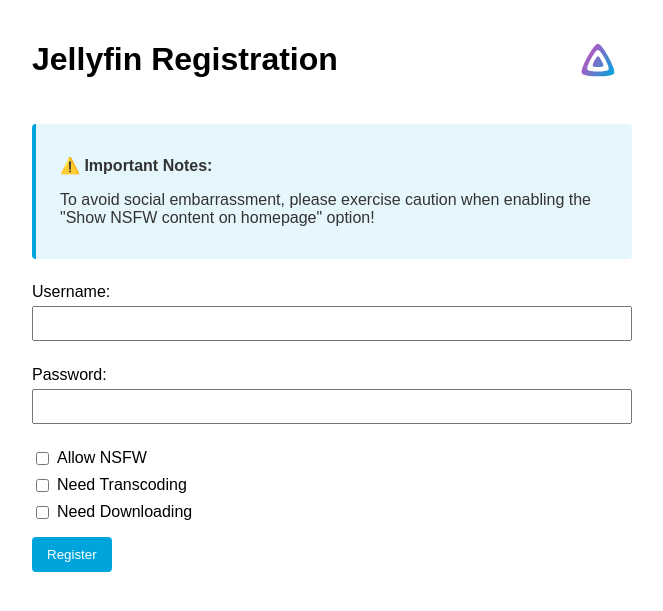
After one commit to ChowDPa02k/headscale-self-registration, a Flask app: page /jellyfin/ in a window 1280 px wide. The commit adds this page. Shown: the top 611 px of the page, without its empty margins (308-971 px from the left). Run offline with Flask 3, Linux system fonts and the light colour scheme.

Commit message:
Add Jellyfin support

```diff
--- /dev/null
+++ b/jellyfin_conf.yaml
@@ -0,0 +1,6 @@
+server: "http://127.0.0.1:8096"
+api_key: ""
+nsfw_contents:
+  - R18
+disabled_contents:
+  - BDMV
--- a/main.py
+++ b/main.py
@@ -5,9 +5,11 @@
 import os
 import logging
 from logging.handlers import RotatingFileHandler
+from jellyfin import *
 
 app = Flask(__name__)
 app.secret_key = secrets.token_hex(16)
+app.register_blueprint(jbp, url_prefix='/jellyfin')
 
 if not os.path.exists('logs'):
     os.mkdir('logs')
@@ -118,3 +120,6 @@
 
     session['result'] = result
     return redirect(url_for('index'))
+
+if __name__ == '__main__':
+    app.run(debug=True, host='0.0.0.0', port=5000)
--- /dev/null
+++ b/templates/jellyfin.html
@@ -0,0 +1,203 @@
+<!DOCTYPE html>
+<html>
+<head>
+    <title>Jellyfin Registration</title>
+    <style>
+        body {
+            font-family: Arial, sans-serif;
+            max-width: 600px;
+            margin: 0 auto;
+            padding: 20px;
+        }
+        .form-group {
+            margin-bottom: 15px;
+        }
+        label {
+            display: block;
+            margin-bottom: 5px;
+        }
+        #subtitle {
+            margin-bottom: 0.5em;
+        }
+        input[type="text"],
+        input[type="password"],
+        select {
+            width: 100%;
+            padding: 8px;
+            box-sizing: border-box;
+            margin-bottom: 10px;
+        }
+        .checkbox-group {
+            margin-bottom: 10px;
+        }
+        .checkbox-option {
+            display: flex;
+            align-items: center;
+            margin-bottom: 8px;
+        }
+        .checkbox-option input[type="checkbox"] {
+            margin-right: 8px;
+        }
+        .checkbox-option label {
+            display: inline;
+            margin-bottom: 0;
+        }
+        .nested-option {
+            margin-left: 25px;
+            display: none;
+        }
+        button {
+            background-color: #00a4dc; /* Jellyfin blue */
+            color: white;
+            padding: 10px 15px;
+            border: none;
+            cursor: pointer;
+            border-radius: 4px;
+        }
+        button:hover {
+            background-color: #0082b0;
+        }
+        .result {
+            margin-top: 20px;
+            padding: 10px;
+            background-color: #f5f5f5;
+            border: 1px solid #ddd;
+            white-space: pre-wrap;
+            font-family: monospace;
+        }
+        .note {
+            position: relative;
+            padding: 1rem 1.5rem;
+            margin: 1.5rem 0;
+            border-left: 4px solid;
+            border-radius: 4px;
+            background: rgba(0, 164, 220, 0.1); /* Jellyfin blue background */
+            color: #333;
+        }
+        .note.blue {
+            border-color: #00a4dc;
+        }
+        .note.orange {
+            border-color: #FFA500;
+            background: rgba(255, 165, 0, 0.08);
+        }
+        @media (prefers-color-scheme: light) {
+            .tslogo{
+                height: 4em;
+                width: 4em;
+                background-image: url('/static/Tailscale-Mark-Black.svg');
+                background-position: center;
+                background-size: contain;
+            }
+        }
+        @media (prefers-color-scheme: dark) {
+            .tslogo{
+                height: 4em;
+                width: 4em;
+                background-image: url('/static/Tailscale-Mark-White.svg');
+                background-position: center;
+                background-size: contain;
+            }
+        }
+        .jflogo {
+            height: 2.25em;
+            width: 2.25em;
+            background-image: url('/static/Jellyfin-icon.svg');
+            background-position: center;
+            background-size: contain;
+            margin-right: 1em;
+        }
+        .titleBar {
+            display: flex;
+            flex-direction: row;
+            width: 100%;
+            flex-wrap: nowrap;
+            justify-content: space-between;
+            align-items: center;
+        }
+    </style>
+    <script>
+        function toggleNsfwContinue() {
+            var allowNsfw = document.getElementById('allow_nsfw');
+            var nsfwContinue = document.getElementById('nsfw_continue_container');
+
+            if (allowNsfw.checked) {
+                nsfwContinue.style.display = 'flex';
+            } else {
+                nsfwContinue.style.display = 'none';
+                document.getElementById('allow_nsfw_continue').checked = false;
+            }
+        }
+
+        function validateForm() {
+            var username = document.getElementById('username').value.trim();
+            var password = document.getElementById('password').value.trim();
+
+            if (username === '') {
+                alert('Please enter a username!');
+                return false;
+            }
+
+            if (password === '') {
+                alert('Please enter a password!');
+                return false;
+            }
+
+            return true;
+        }
+    </script>
+</head>
+<body>
+    <div class="titleBar">
+        <h1>Jellyfin Registration</h1>
+        <a href="../"><div class="jflogo"></div></a>
+    </div>
+
+    <div class="note blue">
+        <p>⚠️ <strong>Important Notes:</strong></p>
+        <p>To avoid social embarrassment, please exercise caution when enabling the "Show NSFW content on homepage" option!</p>
+    </div>
+
+    <form method="POST" action="/jellyfin/register" onsubmit="return validateForm()">
+        <div class="form-group">
+            <label for="username">Username:</label>
+            <input type="text" id="username" name="username" required>
+        </div>
+
+        <div class="form-group">
+            <label for="password">Password:</label>
+            <input type="text" id="password" name="password" required>
+        </div>
+
+        <div class="form-group">
+            <div class="checkbox-group">
+                <div class="checkbox-option">
+                    <input type="checkbox" id="allow_nsfw" name="allow_nsfw" onchange="toggleNsfwContinue()">
+                    <label for="allow_nsfw">Allow NSFW</label>
+                </div>
+
+                <div id="nsfw_continue_container" class="checkbox-option nested-option">
+                    <input type="checkbox" id="allow_nsfw_continue" name="allow_nsfw_continue">
+                    <label for="allow_nsfw_continue">Show NSFW content on Homepage</label>
+                </div>
+
+                <div class="checkbox-option">
+                    <input type="checkbox" id="need_transcoding" name="need_transcoding">
+                    <label for="need_transcoding">Need Transcoding</label>
+                </div>
+
+                <div class="checkbox-option">
+                    <input type="checkbox" id="need_downloading" name="need_downloading">
+                    <label for="need_downloading">Need Downloading</label>
+                </div>
+            </div>
+        </div>
+
+        <button type="submit">Register</button>
+    </form>
+
+    {% if result %}
+    <div class="result"><h3 style="margin-block-start:0; font-size: 1.5em;">Result:</h3>{{ result }}</div>
+    {% endif %}
+</body>
+</html>
```
Also changed, not shown: jellyfin.py (added, +264 -0 lines), templates/index.html (+37 -0 lines), static/Jellyfin-icon.svg (added), static/Tailscale-Mark-Black.svg (added), static/Tailscale-Mark-White.svg (added), 1 other file.
